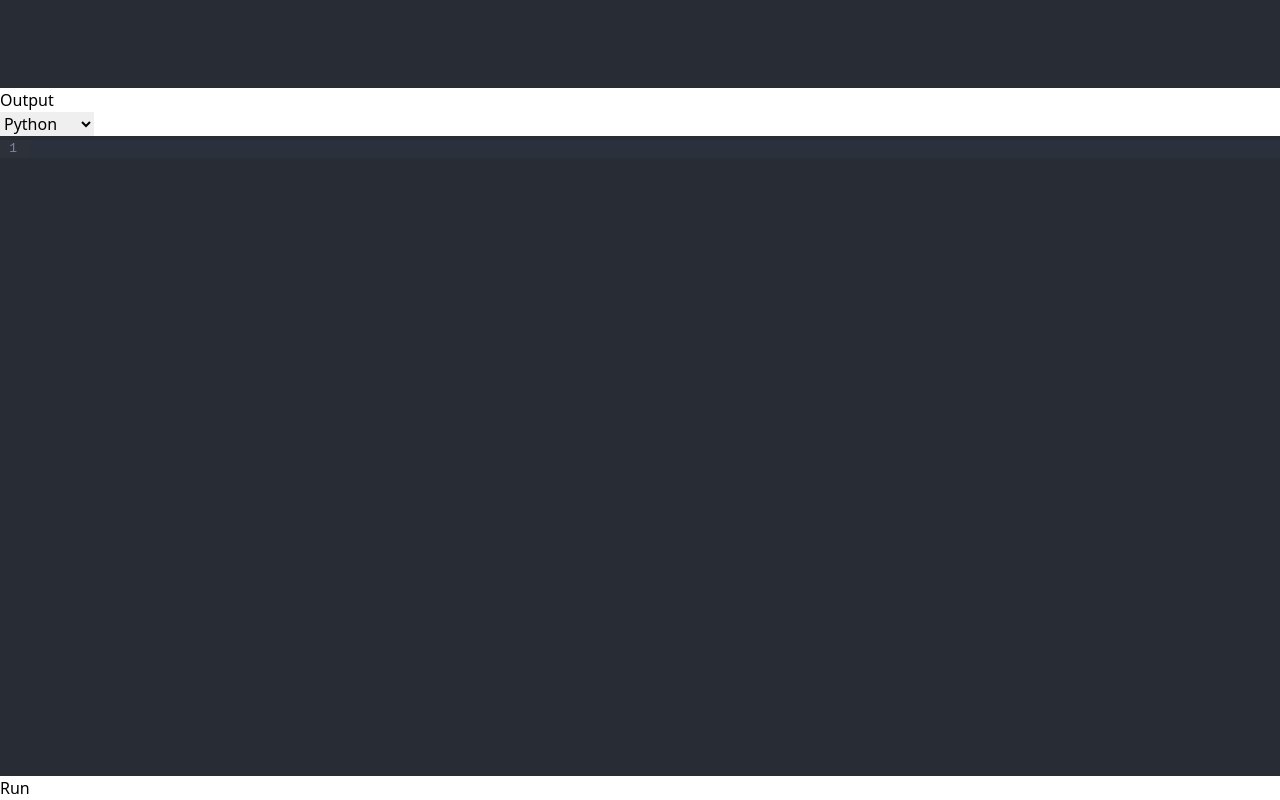
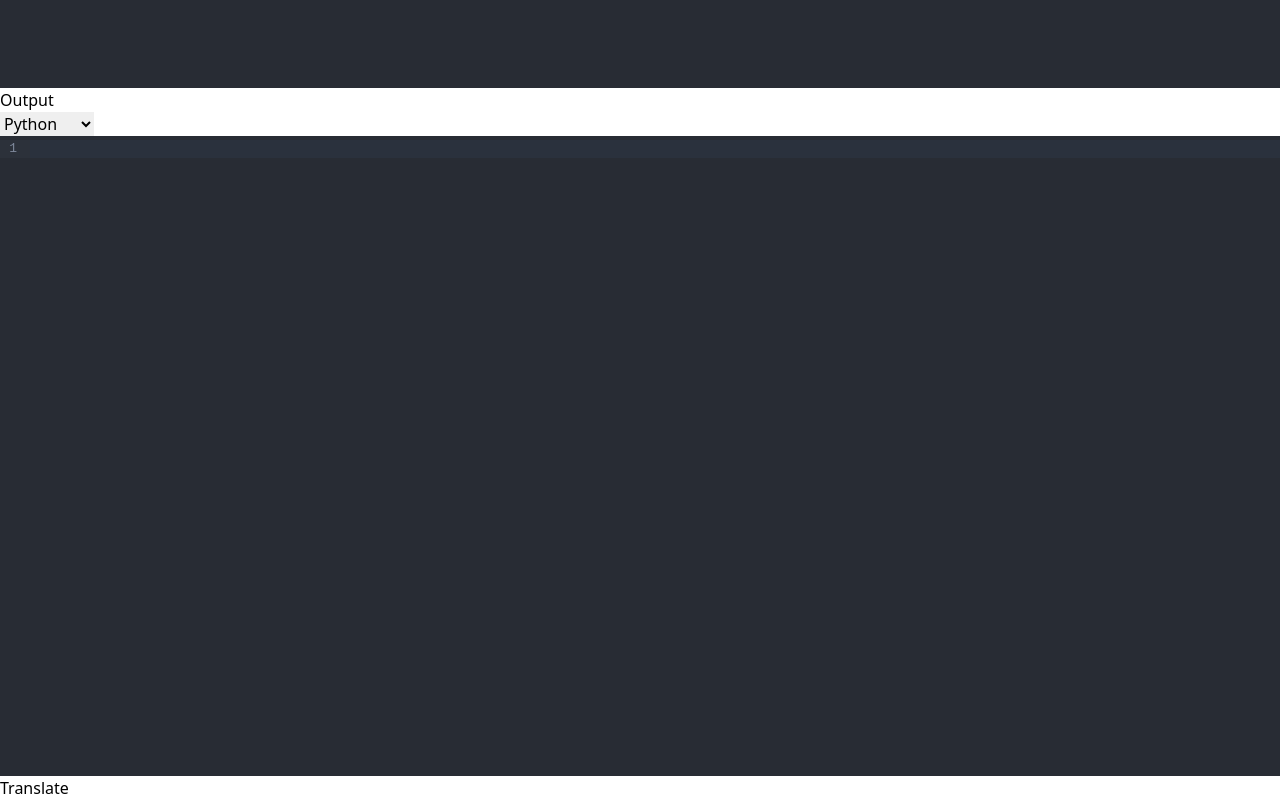
Before and after one commit to AngryNerd11/Codabra, a React (Vite) app in the folder client/: page / in a window 1280 px wide. Shown: the part 648-1448 px from the top of the page. Built offline with nearby package versions, Linux system fonts and the light colour scheme.

Commit message:
fixed button

```diff
--- a/client/src/App.jsx
+++ b/client/src/App.jsx
@@ -12,10 +12,12 @@ const App = () => {
   }
   const code = useSelector(state => state.code.code);
   const languageEd = useSelector(state => state.code.language);
+  const [loading, setLoading] = useState(false);
   useEffect(() => {
     console.log(languageEd);
   }, [languageEd]);
   const translate = async () => {
+    setLoading(true);
     if (!code) {
       alert('Please enter some code');
       return;
@@ -33,10 +35,12 @@ const App = () => {
     });
     const data = (await res.text()).trim();
     setOutput(data);
+    setLoading(false);
   }
   const handleClick = () => {
 
     translate();
+
   }
 
 
@@ -67,7 +71,7 @@ const App = () => {
       <div className='flex flex-col items-center  h-screen'>
         <button className=" bg-blue-400 hover:bg-blue-500 text-white font-bold py-2 px-10 mt-4"
           onClick={handleClick}>
-          Run
+          {loading ? 'Translating...' : 'Translate'}
         </button>
       </div>
     </div>
```
